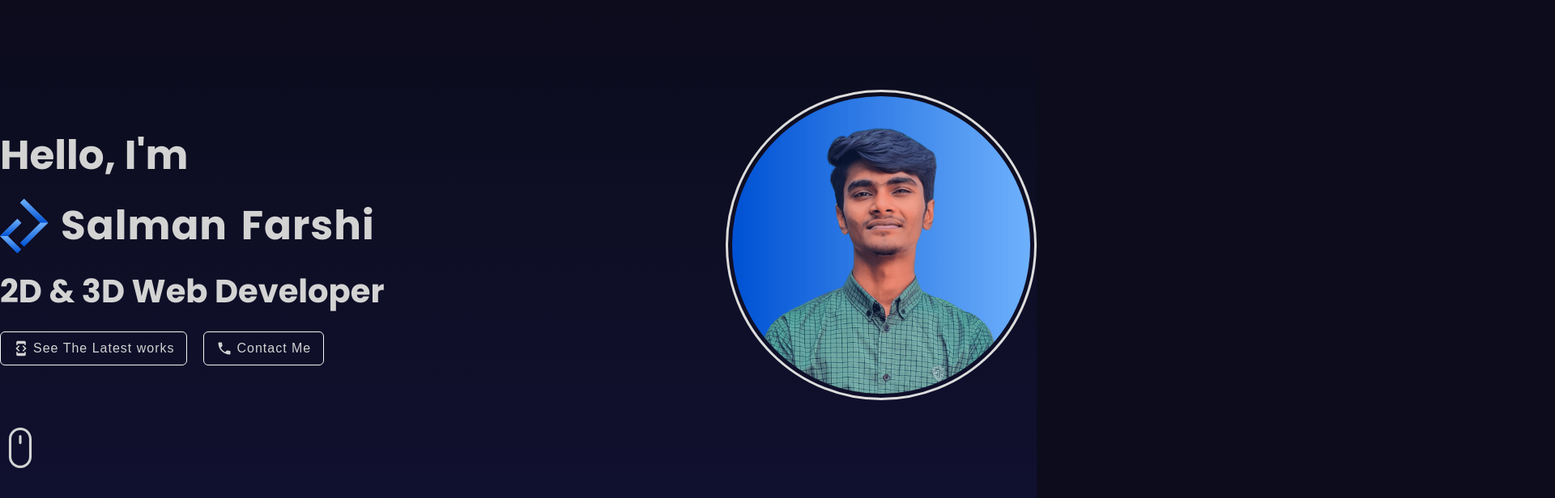
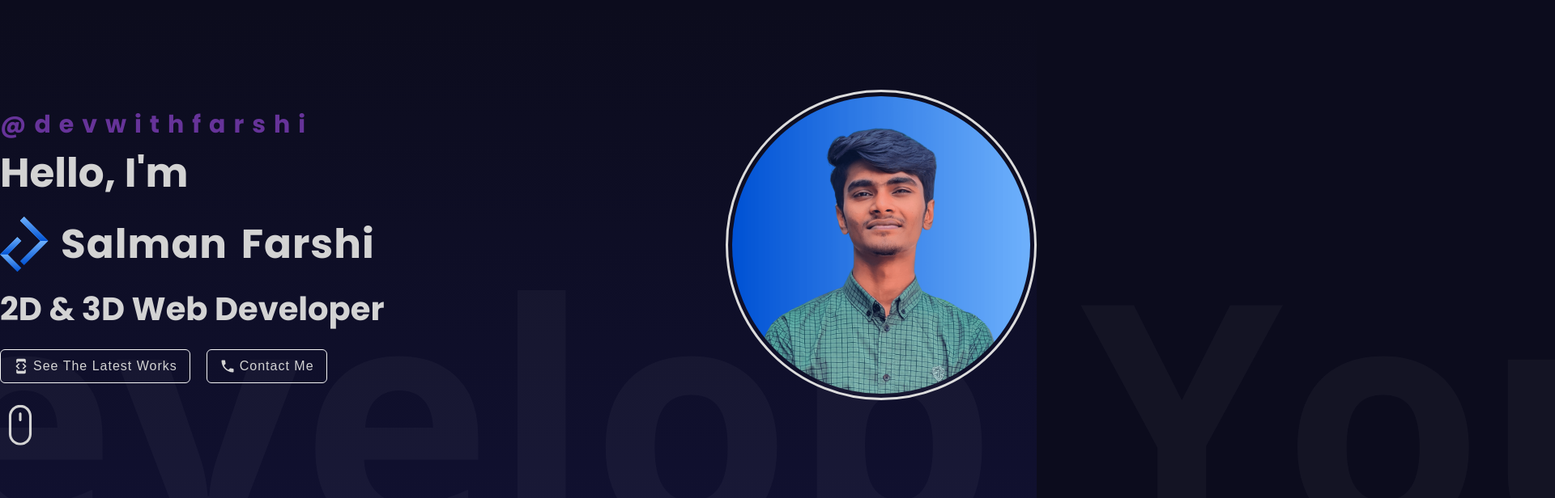
Before and after one commit to devwithfarshi/Animated-Full-Stack-Porfolio, a React (Vite) app: page / in a window 1280 px wide. Shown: the part 180-796 px from the top of the page at 81% size, 1920 px wide, since content can reach past the window. Built offline with nearby package versions, Linux system fonts and the light colour scheme.

Commit message:
hero part fully done with slide text

```diff
--- a/src/animationVariants/Hero.jsx
+++ b/src/animationVariants/HeroAnimation.js
@@ -12,28 +12,14 @@ const scrollIconVariant = {
 const heroImageVariant = {
   inVisible: {
     opacity: 0,
+    x: 500,
   },
   visible: {
     opacity: 1,
+    x: 0,
     transition: {
-      delay: 0.1,
-      duration: 2.5,
-      ease: "easeInOut",
-    },
-  },
-};
-
-const textContainerVariants = {
-  inVisible: {
-    flexBasis: "40%",
-  },
-  visible: {
-    flexBasis: "70%",
-    transition: {
-      delay: 0.1,
       duration: 1,
       ease: "easeInOut",
-      when: "beforeChildren",
     },
   },
 };
@@ -49,15 +35,45 @@ const logoVariant = {
     marginRight: 15,
     width: "6rem",
     transition: {
-      delay: 0.25,
+      delay: 1.5,
       duration: 1,
       ease: "easeIn",
     },
   },
 };
+
+const textVariant = {
+  inVisible: {
+    opacity: 0,
+    x: -500,
+  },
+  visible: {
+    x: 0,
+    opacity: 1,
+    transition: {
+      duration: 1,
+      staggerChildren: 0.1,
+      ease: "easeInOut",
+    },
+  },
+};
+const textSlideVariant = {
+  inVisible: {
+    x: 0,
+  },
+  visible: {
+    x: "-220%",
+    transition: {
+      duration: 20,
+      repeat: Infinity,
+      repeatType: "mirror",
+    },
+  },
+};
 export {
   logoVariant,
-  textContainerVariants,
   heroImageVariant,
   scrollIconVariant,
+  textSlideVariant,
+  textVariant,
 };
--- a/src/components/screen/Hero/Hero.jsx
+++ b/src/components/screen/Hero/Hero.jsx
@@ -3,25 +3,16 @@ import { Link } from "react-router-dom";
 import { IoMdCall } from "react-icons/io";
 import { MdOutlineDeveloperMode } from "react-icons/md";
 import { SlMouse } from "react-icons/sl";
-import { motion, useMotionValue, useTransform } from "framer-motion";
+import { motion } from "framer-motion";
 import {
   heroImageVariant,
   logoVariant,
   scrollIconVariant,
-  textContainerVariants,
-} from "../../../animationVariants/Hero";
+  textVariant,
+  textSlideVariant,
+} from "../../../animationVariants/HeroAnimation";
 
 const Hero = () => {
-  const x = useMotionValue(200);
-  const y = useMotionValue(200);
-  const rotateX = useTransform(y, [0, 400], [45, -45]);
-  const rotateY = useTransform(x, [0, 400], [-45, 45]);
-  function handleMouse(event) {
-    const rect = event.currentTarget.getBoundingClientRect();
-
-    x.set(event.clientX - rect.left);
-    y.set(event.clientY - rect.top);
-  }
   return (
     <div className="hero">
       <div className="container">
@@ -30,39 +21,39 @@ const Hero = () => {
           initial="inVisible"
           animate="visible"
         >
-          <motion.div
-            className="textContainer"
-            variants={textContainerVariants}
-          >
-            <h6>Hello, I&apos;m</h6>
-            <h2>
+          <motion.div className="textContainer" variants={textVariant}>
+            <motion.h4 variants={textVariant}>@devwithfarshi</motion.h4>
+            <motion.h6 variants={textVariant}>Hello, I&apos;m</motion.h6>
+            <motion.h2 variants={textVariant}>
               <motion.img variants={logoVariant} src="favicon.svg" alt="dev" />
               <span>Salman Farshi</span>
-            </h2>
-            <h3>2D & 3D Web Developer</h3>
-            <div className="heroActions">
+            </motion.h2>
+            <motion.h3 variants={textVariant}>2D & 3D Web Developer</motion.h3>
+            <motion.div variants={textVariant} className="heroActions">
               <Link to="#">
-                <button>
+                <motion.button variants={textVariant}>
                   <MdOutlineDeveloperMode fontSize={20} />
                   See The Latest works
-                </button>
+                </motion.button>
               </Link>
               <Link to="#">
-                <button>
+                <motion.button variants={textVariant}>
                   <IoMdCall fontSize={20} /> Contact Me
-                </button>
+                </motion.button>
               </Link>
-            </div>
+            </motion.div>
             <motion.div className="scrollIcon" variants={scrollIconVariant}>
               <SlMouse />
             </motion.div>
           </motion.div>
-          <motion.figure onMouseMove={handleMouse} className="imageContainer">
-            <motion.img
-              variants={heroImageVariant}
-              src="/images/heroImg.png"
-              alt="Salman farshi"
-            />
+          <motion.div
+            variants={textSlideVariant}
+            className="slidingTextContainer"
+          >
+            Develop Your business with DevWithFarshi
+          </motion.div>
+          <motion.figure className="imageContainer" variants={heroImageVariant}>
+            <img src="/images/heroImg.png" alt="Salman farshi" />
           </motion.figure>
         </motion.div>
       </div>
--- a/src/styles/Hero.scss
+++ b/src/styles/Hero.scss
@@ -9,6 +9,11 @@
     padding: 10rem 0;
     .textContainer {
       flex-basis: 70%;
+      h4 {
+        font-size: 3rem;
+        color: rebeccapurple;
+        letter-spacing: 1rem;
+      }
       h6 {
         font-size: 5rem;
       }
@@ -36,6 +41,7 @@
         gap: 2rem;
         button {
           font-size: 1.6rem;
+          font-weight: 300;
           letter-spacing: 0.1rem;
           border: 0.1rem solid whitesmoke;
           padding: 1rem 1.5rem;
@@ -46,6 +52,7 @@
           background-color: transparent;
           color: inherit;
           cursor: pointer;
+          text-transform: capitalize;
         }
       }
       .scrollIcon {
@@ -62,10 +69,23 @@
       align-items: center;
       justify-content: center;
       padding: 0.5rem;
+      transition: all 250ms linear;
       img {
+        cursor: pointer;
         width: 100%;
         border-radius: 50%;
       }
     }
   }
+
+  .slidingTextContainer {
+    font-size: 50vh;
+    white-space: nowrap;
+    color: #ffffff09;
+    position: absolute;
+    bottom: -20%;
+    width: 50%;
+    font-weight: 700;
+    font-family: "Open Sans", sans-serif;
+  }
 }
```
